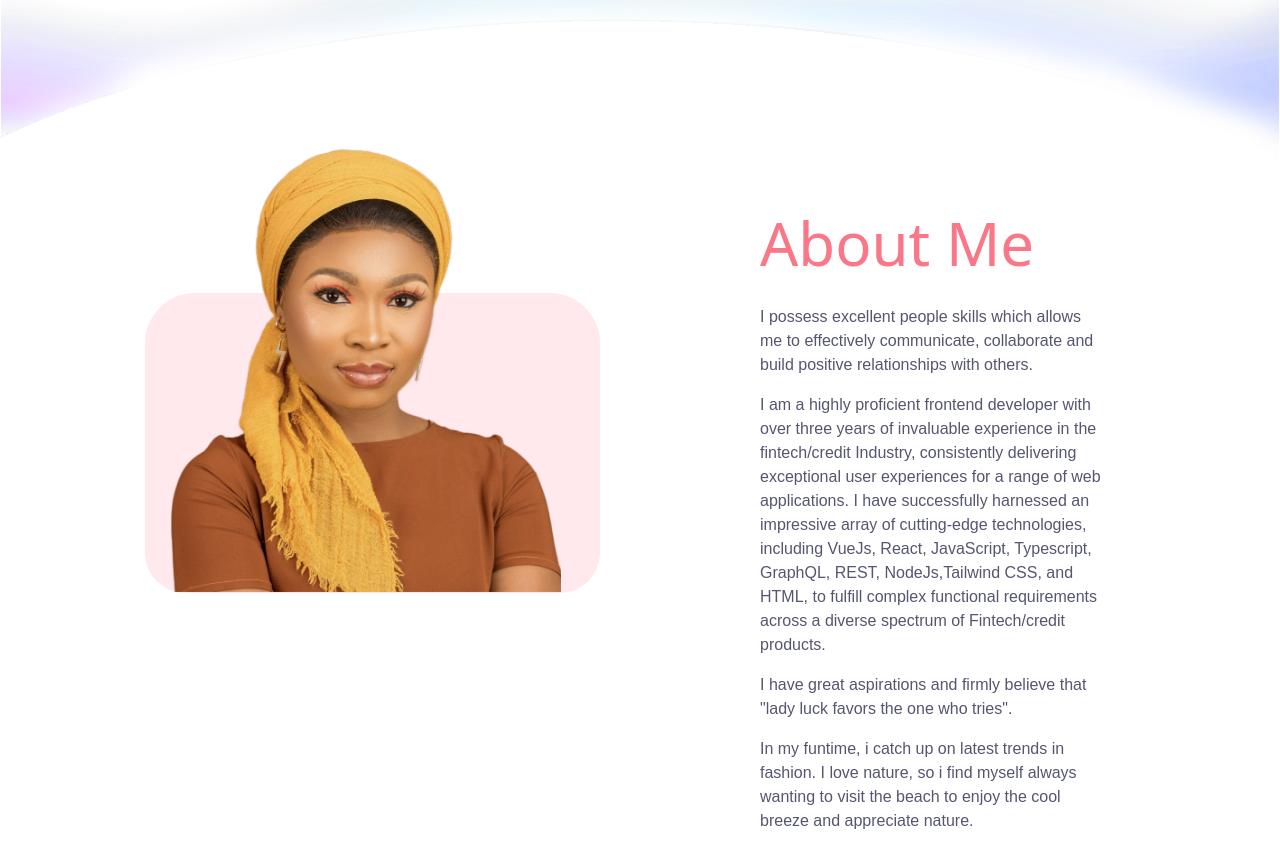
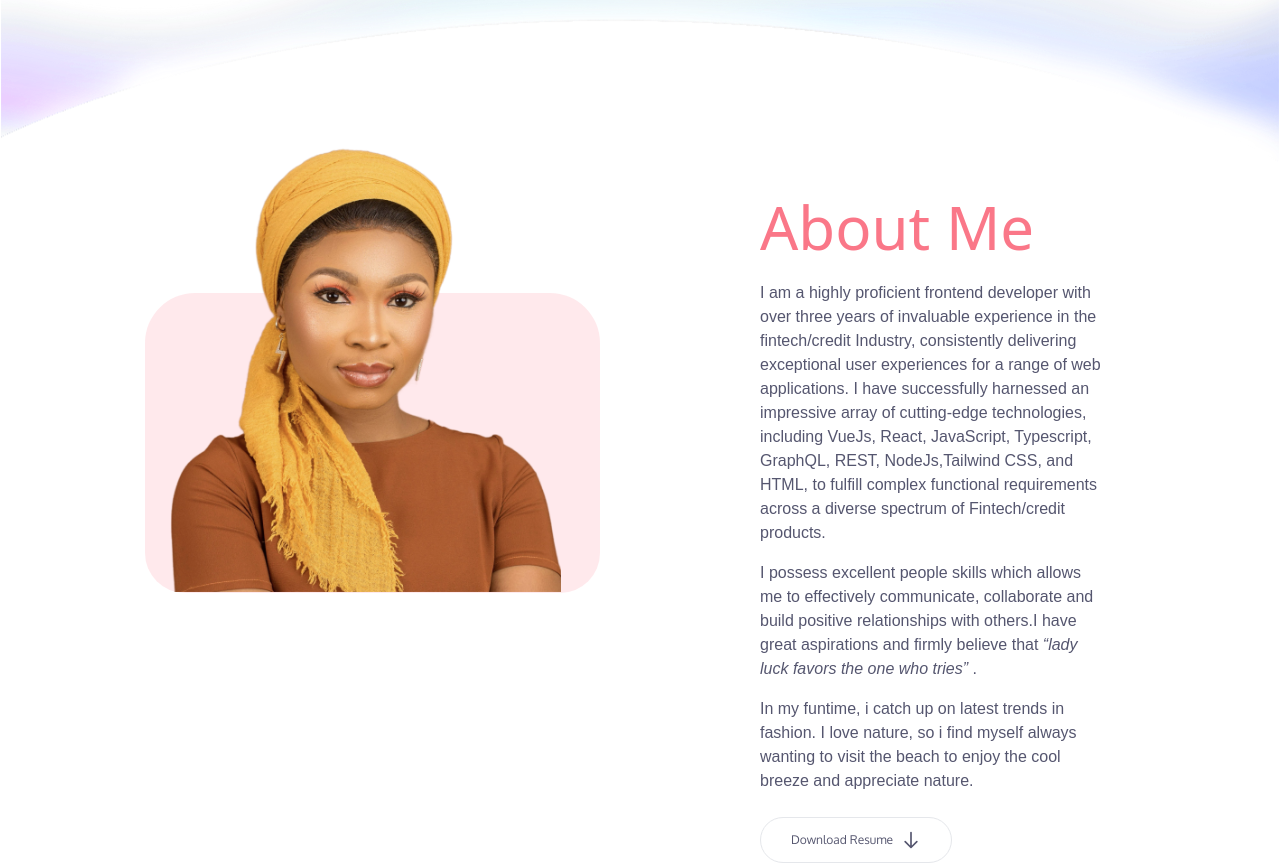
Before and after one commit to Deejarh/portfolio-v2, a Nuxt app: page / in a window 1280 px wide. Shown: the part 759-1622 px from the top of the page. Built offline with nearby package versions, Linux system fonts and the light colour scheme; a web font is replaced by a local one; what vue3-lottie would draw is missing.

Commit message:
update project image

```diff
--- /dev/null
+++ b/assets/icons/GitIcon.vue
@@ -0,0 +1,25 @@
+<template>
+  <svg
+    width="44"
+    height="46"
+    viewBox="0 0 44 46"
+    fill="none"
+    xmlns="http://www.w3.org/2000/svg"
+  >
+    <rect
+      x="0.5"
+      y="0.75"
+      width="42.5"
+      height="44"
+      rx="21.25"
+      stroke="#55566F"
+      stroke-opacity="0.7"
+    />
+    <path
+      fill-rule="evenodd"
+      clip-rule="evenodd"
+      d="M21.5099 11C14.8687 11 9.5 16.5 9.5 23.3042C9.5 28.7432 12.9399 33.3472 17.7121 34.9767C18.3087 35.0991 18.5272 34.7119 18.5272 34.3862C18.5272 34.1009 18.5076 33.1232 18.5076 32.1044C15.1667 32.8379 14.471 30.6377 14.471 30.6377C13.9341 29.2117 13.1386 28.8452 13.1386 28.8452C12.0451 28.0914 13.2182 28.0914 13.2182 28.0914C14.4312 28.1729 15.0676 29.3544 15.0676 29.3544C16.1412 31.2284 17.8711 30.6989 18.5671 30.3729C18.6664 29.5784 18.9847 29.0284 19.3228 28.7229C16.6582 28.4377 13.8547 27.3784 13.8547 22.6522C13.8547 21.3077 14.3316 20.2077 15.0873 19.3522C14.9681 19.0467 14.5504 17.7835 15.2068 16.0927C15.2068 16.0927 16.2208 15.7667 18.5073 17.3557C19.4863 17.0864 20.4958 16.9494 21.5099 16.9482C22.524 16.9482 23.5577 17.091 24.5123 17.3557C26.799 15.7667 27.8131 16.0927 27.8131 16.0927C28.4695 17.7835 28.0515 19.0467 27.9323 19.3522C28.7079 20.2077 29.1652 21.3077 29.1652 22.6522C29.1652 27.3784 26.3617 28.4172 23.6772 28.7229C24.1148 29.1099 24.4924 29.8432 24.4924 31.0044C24.4924 32.6544 24.4727 33.9787 24.4727 34.3859C24.4727 34.7119 24.6915 35.0991 25.2879 34.9769C30.06 33.3469 33.4999 28.7432 33.4999 23.3042C33.5196 16.5 28.1312 11 21.5099 11Z"
+      fill="#55566F"
+    />
+  </svg>
+</template>
--- a/components/aboutMe/index.vue
+++ b/components/aboutMe/index.vue
@@ -12,7 +12,7 @@ const downloadResume = () => {
 </script>
 
 <template>
-  <section id="about-me" class="lg:-mt-28 mt-20  w-full ">
+  <section id="about-me" class="lg:-mt-28 mt-20 w-full">
     <div class="mix-blend-hard-light"><gradient-img /></div>
     <div
       class="flex lg:flex-row flex-col lg:justify-between lg:items-start items-center pt-8 mt-12 lg:pt-0 lg:mt-0 lg:px-10 lg:mx-20 lg:gap-x-10"
@@ -28,14 +28,10 @@ const downloadResume = () => {
         />
       </div>
       <div
-        class="w-full lg:max-w-[700px] lg:px-14 lg:ml-10 px-6 mt-8 text-sm lg:text-base"
+        class="w-full lg:max-w-[700px] lg:px-14 lg:ml-10 px-6 mt-4 text-sm lg:text-base"
       >
         <h1 class="lg:mb-4 header-font my-4 lg:my-0">About Me</h1>
-        <p class="lg:pt-4">
-          I possess excellent people skills which allows me to effectively
-          communicate, collaborate and build positive relationships with others.
-        </p>
-        <p class="mt-4 lg:mt-4">
+        <p class="lg:pt-2">
           I am a highly proficient frontend developer with over three years of
           invaluable experience in the fintech/credit Industry, consistently
           delivering exceptional user experiences for a range of web
@@ -47,8 +43,10 @@ const downloadResume = () => {
         </p>
 
         <p class="mt-4 lg:mt-4">
-          I have great aspirations and firmly believe that "lady luck favors the
-          one who tries".
+          I possess excellent people skills which allows me to effectively
+          communicate, collaborate and build positive relationships with
+          others.I have great aspirations and firmly believe that
+          <q class=" italic">lady luck favors the one who tries</q> .
         </p>
         <p class="my-4 lg:my-4">
           In my funtime, i catch up on latest trends in fashion. I love nature,
@@ -57,7 +55,7 @@ const downloadResume = () => {
         </p>
         <div
           @click="downloadResume"
-          class="border hover:bg-primary hover:bg-opacity-30 text-xs rounded-full px-4 py-3 mt-8 w-44 lg:w-48 flex items-center justify-center cursor-pointer font-oxygen gap-2"
+          class="border hover:bg-primary hover:bg-opacity-30 text-xs rounded-full px-4 py-3 mt-6 w-44 lg:w-48 flex items-center justify-center cursor-pointer font-oxygen gap-2"
         >
           Download Resume <span><arrow-down /></span>
         </div>
--- a/components/contact/index.vue
+++ b/components/contact/index.vue
@@ -3,7 +3,7 @@
     import ChatIcon from "@/assets/icons/ChatIcon";
     import EmailIcon from "@/assets/icons/EmailIcon";
     import LinkedIcon from "@/assets/icons/LinkedIn";
-    // import IgIcon from "@/assets/icons/IgIcon";
+    import GitIcon from "@/assets/icons/GitIcon";
     import TwitterIcon from "@/assets/icons/TwitterIcon";
 
 </script>
@@ -13,22 +13,26 @@
    <h1 class="flex justify-center items-center header-font mt-8 mb-14 w-full text-center"> Care to Know more about me?</h1>
 
    <div class=" flex justify-center lg:flex-row flex-col items-center lg:gap-20 gap-12 ">
-    <div class="flex items-center  lg:px-4 lg:py-3 py-2 px-3 text-sm  border border-gray-1 rounded-full cursor-pointer">
-      <a href="https://deejarhbot.netlify.app/" target="_blank" class="cursor-pointer flex items-center gap-3">
+    <div class="flex items-center  lg:px-4 lg:py-3 py-2 px-3 text-sm  border border-gray-1 rounded-full cursor-pointer hover:bg-primary hover:bg-opacity-30 hover:rounded-full">
+      <a href="https://deejarhbot.netlify.app/" target="_blank" class="cursor-pointer flex items-center gap-3 ">
       <chat-icon/> <span>Chat with Deejarh Bot </span> </a></div>
     <div class=" lg:border-l max-md:border-t max-md:w-36   lg:h-32  "> </div>
 
-    <div class="cursor-pointer text-start  flex  flex-col  items-center  gap-y-2">
+    <div class="cursor-pointer text-start  flex  flex-col  items-start  gap-y-2">
       <div class="flex items-center gap-3"> <email-icon/> <span>Email:</span> </div>
-      <p class=" flex items-center my-1 ">KhadijahBadmus024@gmail.com</p>
-      <div class="flex gap-x-3 items-center my-3 ">
+      <p class=" flex  my-1 ">KhadijahBadmus024@gmail.com</p>
+      <div class="flex gap-x-3 items-center my-3  ">
 
-        <a href="https://twitter.com/kha_deejarh" aria-label="Twitter link" target="_blank" class="cursor-pointer">
+        <a href="https://twitter.com/kha_deejarh" aria-label="Git link" target="_blank" class="cursor-pointer hover:bg-primary hover:bg-opacity-30 hover:rounded-full">
+          <git-icon/>
+        </a>
+        <a href="https://www.linkedin.com/in/badmus-damola-taiwo-643438158/" aria-label="Linkedin link"  target="_blank"  rel="noopener noreferrer" class="cursor-pointer hover:bg-primary hover:bg-opacity-30 hover:rounded-full">
+          <linked-icon/>
+        </a>
+        <a href="https://twitter.com/kha_deejarh" aria-label="Twitter link" target="_blank" class="cursor-pointer hover:bg-primary hover:bg-opacity-30 hover:rounded-full">
           <twitter-icon/>
         </a>
-        <a href="https://www.linkedin.com/in/badmus-damola-taiwo-643438158/" aria-label="Linkedin link"  target="_blank"  rel="noopener noreferrer" class="cursor-pointer">
-          <linked-icon/>
-        </a>
+
            </div>
     </div>
    </div>
--- a/components/myWork/index.vue
+++ b/components/myWork/index.vue
@@ -28,7 +28,7 @@ const projects = ref([
   },
   {
     title: "Drag and Drop Trello Clone",
-    imgUrl: "/images/Bot.png",
+    imgUrl: "/images/Trello.jpeg",
     description:  "Experience the convenience of organization with my Nuxt-powered Trello clone. Mimicking Trello's core functionalities, this intuitive app allows seamless drag-and-drop task management. Effortlessly create, organize, and prioritize tasks in a user-friendly interface, enhancing productivity and collaboration.",
     url: "https://deejarh-trello-clone.netlify.app/",
     tools: ["Nuxt", "Typescript", "vue", "Html", "CSS", "vueUse"],
@@ -44,7 +44,7 @@ const projects = ref([
         <div
           class="flex flex-col lg:flex-row lg:shadow-transparent lg:hover:shadow-xl lg:p-6 rounded-3xl lg:items-center text-gray-1 mb-12 mt-8 border border-gray-3 border-opacity-25"
         >
-          <nuxt-img :src="project.imgUrl" alt="Picture representing the project" class=" max-md:rounded-t-3xl " />
+          <nuxt-img :src="project.imgUrl" alt="Picture representing the project" class=" max-md:rounded-t-3xl lg:rounded-lg " />
           <div class="px-6">
             <h2 class="font-bold my-4 text-base font-urbanist">{{ project.title }}</h2>
             <p class="lg:my-4 my-6 text-sm">{{ project.description }}</p>
```
Also changed, not shown: public/images/Trello.jpeg (added).
